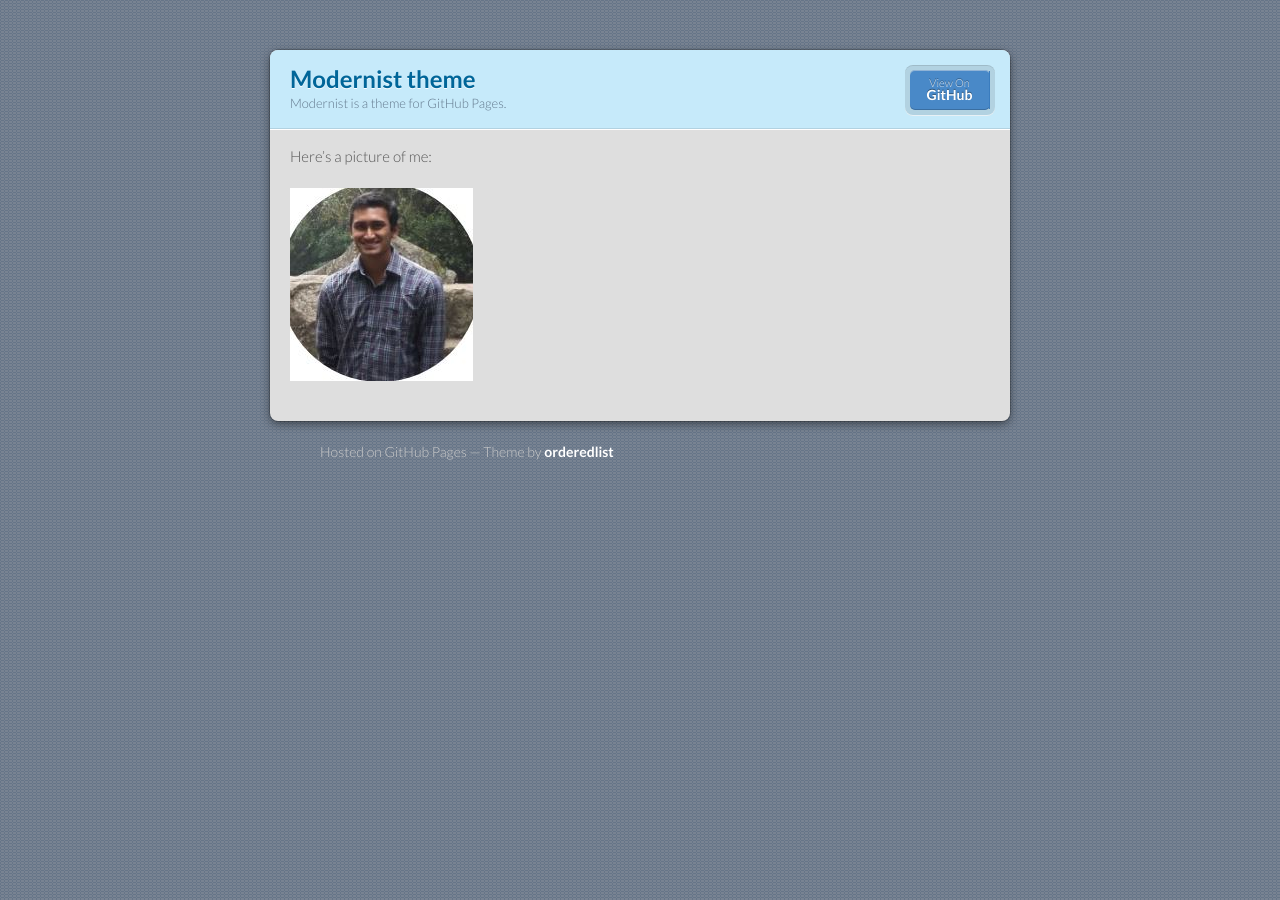
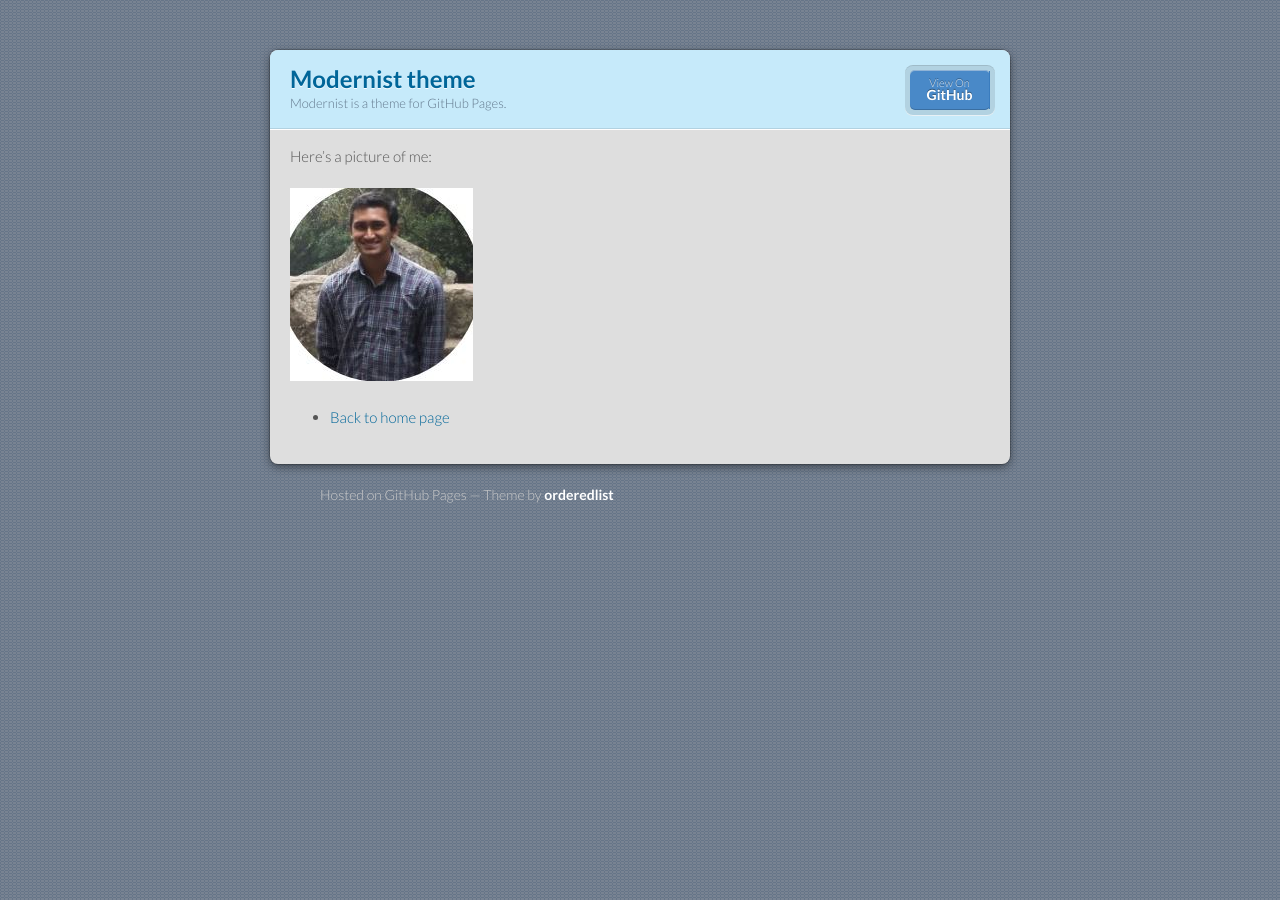
Before and after one commit to arjunvenkat510/arjunvenkat510.github.io, a Jekyll site: the page built from arjunvenkat/index.md, in a window 1280 px wide. Built offline with Jekyll 4.4.1, drawn with Linux system fonts in a browser that asks for light colours; our own code applies the rules of GitHub Pages for plain Markdown files.

Commit message:
Update index.md

```diff
--- a/arjunvenkat/index.md
+++ b/arjunvenkat/index.md
@@ -4,3 +4,7 @@
 Here's a picture of me:
 
 ![My Picture](/pics/ArjunVenkat.JPG)
+
+
+
+- [Back to home page](/index.md)
```
